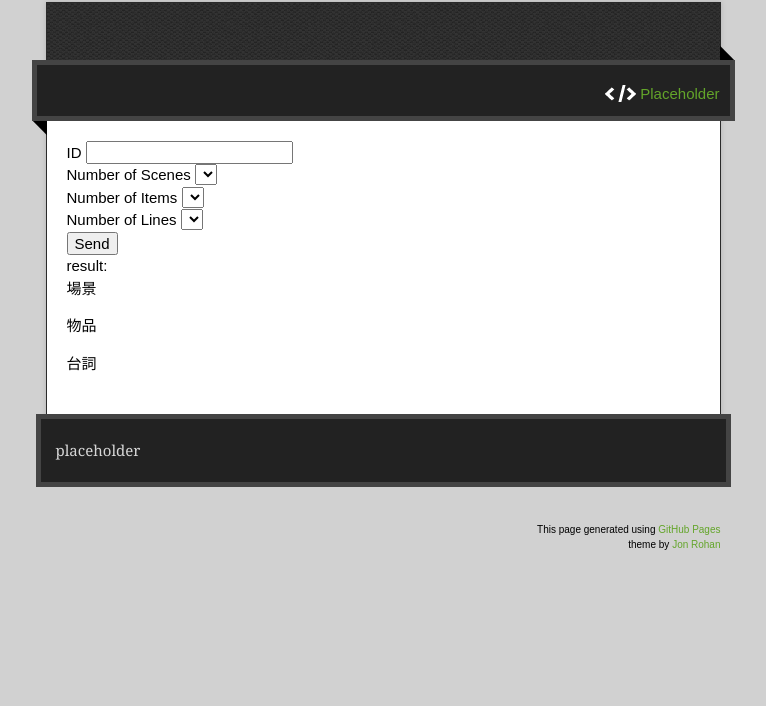
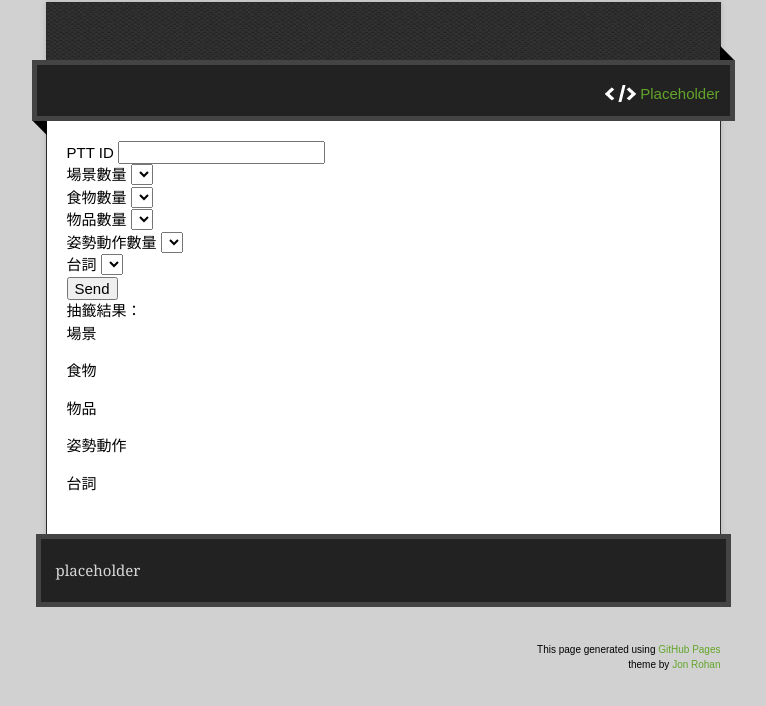
Before and after one commit to cameronmi/xmas, a plain HTML site: page index.html in a window 1280 px wide. Shown: the part 128-834 px from the top of the page, without its empty margins (257-1023 px from the left). Before the commit the page ends 800 px from the top, so only its background shows below. Drawn offline with nearby package versions, Linux system fonts and the light colour scheme.

Commit message:
Update index.html

```diff
--- a/index.html
+++ b/index.html
@@ -47,30 +47,43 @@
 
         <form id="form">
           <div>
-            <label for="id"> ID </label>
+            <label for="id"> PTT ID </label>
             <input id="id" name="id" type="text" value="" />
           </div>
           <div>
-            <label for="sn"> Number of Scenes  </label>
+            <label for="sn"> 場景數量  </label>
             <select id="sn" name="sn" value=1>
             </select>
           </div>
           <div>
-            <label for="in"> Number of Items </label>
+            <label for="fn"> 食物數量 </label>
+            <select id="fn" name="fn" value=1>
+            </select>
+          </div>
+          <div>
+            <label for="in"> 物品數量 </label>
             <select id="in" name="in" value=1>
             </select>
           </div>
           <div>
-            <label for="ln"> Number of Lines </label>
+            <label for="gn"> 姿勢動作數量 </label>
+            <select id="gn" name="gn" value=1>
+            </select>
+          </div>
+          <div>
+            <label for="ln"> 台詞 </label>
             <select id="ln" name="ln" value=1>
             </select>
           </div>
           <input type="submit" value="Send" />
         </form>
-        <div>
-          result:
+
+        <div id='result'>
+          抽籤結果：
           <div>場景<ul id='scene'></ul></div>
+          <div>食物<ul id='food'></ul></div>
           <div>物品<ul id='item'></ul></div>
+          <div>姿勢動作<ul id='gesture'></ul></div>
           <div>台詞<ul id='line'></ul></div>
         </div>
       </div>
```
